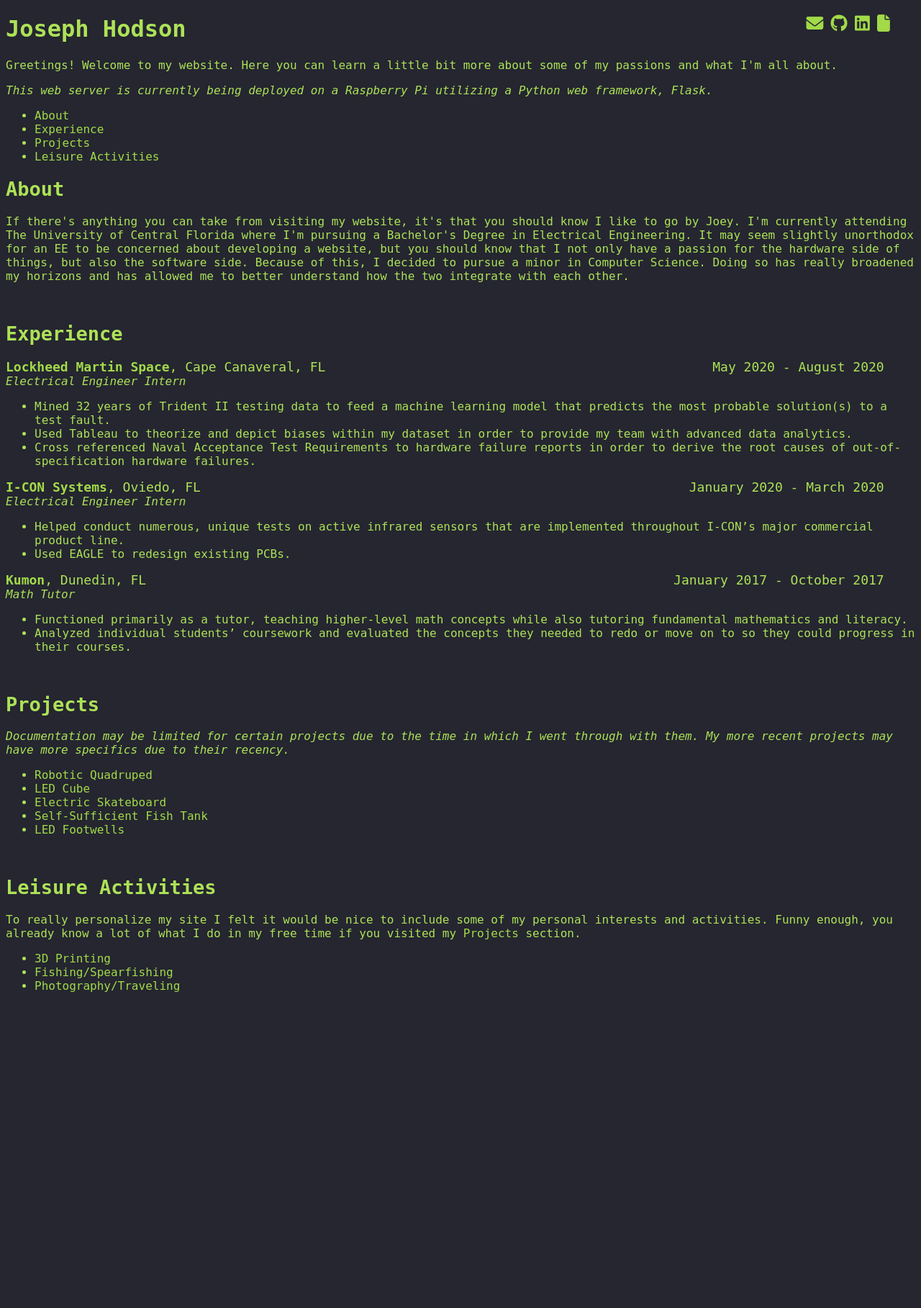
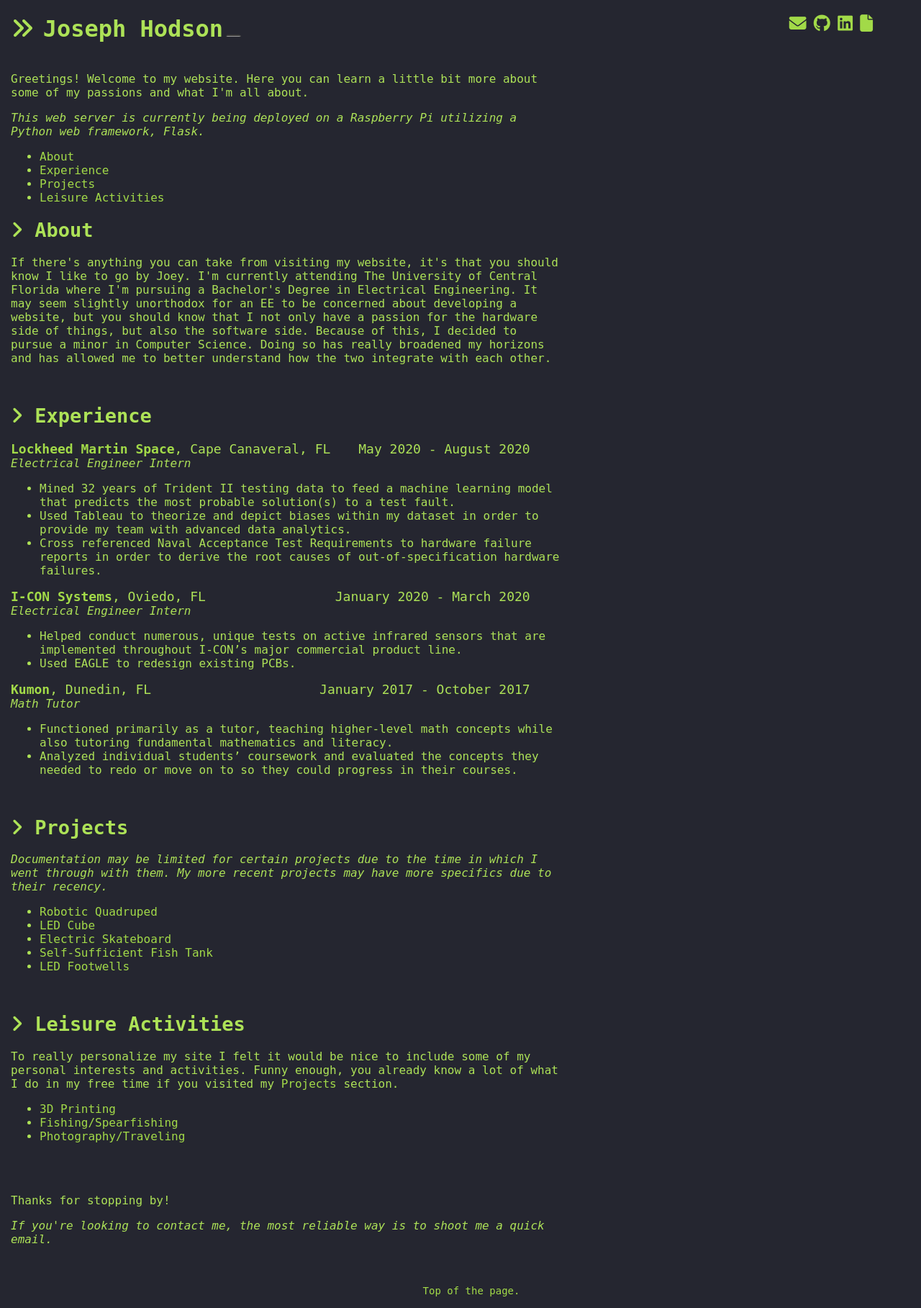
Before and after one commit to Joeyhodson/Personal-Website, a Flask app: page / in a window 1280 px wide. Shown: the whole page at 72% size. Before the commit the page ends 1378 px from the top, so only its background shows below. Run offline with Flask 2, Linux system fonts and the light colour scheme; some libraries are stand-ins or nearby versions.

Commit message:
Added margins on the main page. Added invisible anchors for better reference placement. Added a cursor gif in scrolling header for aesthetics/ added terminal arrows to give it a greater command prompt feel.

```diff
--- a/static/style.css
+++ b/static/style.css
@@ -4,10 +4,25 @@ body {
     font-size: 16px;
     background:rgb(37, 38, 48);
     color: rgb(173, 226, 87);
+    margin-left: 15px;
+    margin-right: 500px;
+    margin-bottom: 25px;
+}
+
+.footer {
+    position: absolute;
+    font-size: 14px;
+    text-align: center;
+    background:rgb(37, 38, 48);
+    color: rgb(173, 226, 87);
+    vertical-align: center;
+    width: 100%;
+    margin:0 auto;
 }
 
 .scrollHeader {
-    position:fixed;
+    position: fixed;
+    -webkit-transform: translateZ(0);
     width:100%;
     top:0;
     background:rgb(37, 38, 48);
@@ -16,6 +31,10 @@ body {
 
 .smaller {
     font-size: 17px;
+}
+
+.smallSpace {
+    font-size: 7px;
 }
 
 .companyFont {
--- a/templates/index.html
+++ b/templates/index.html
@@ -11,25 +11,30 @@
 
     <div class="scrollHeader">
         <h1>
-            Joseph Hodson<span class='smaller'><span style="float:right;">
+            <i class="fas fa-angle-double-right"></i><span class='smallSpace'>&nbsp;&nbsp;&nbsp;</span>Joseph Hodson<span class='smallSpace'>&nbsp;</span><IMG SRC="static/cursor.gif">
+            <span class='smaller'><span style="float:right;">
             <a href="mailto:Josephahodson@gmail.com"><i class="fas fa-envelope" style="font-size: 1.4em;"></i></a>
             <!-- <a href="www.google.com"><i class="fas fa-mobile "style="font-size: 1.4em;"></i></a> -->
             <a href="https://github.com/Joeyhodson"><i class="fab fa-github "style="font-size: 1.4em;"></i></a>
             <a href="https://www.linkedin.com/in/joseph-a-hodson/"><i class="fab fa-linkedin "style="font-size: 1.4em;"></i></a>
             <a href="/resume"><i class="fas fa-file"style="font-size: 1.4em;"></i></a>
-            &nbsp;&nbsp;&nbsp;&nbsp;</span></span>
+            &nbsp;&nbsp;&nbsp;&nbsp;&nbsp;&nbsp;&nbsp;</span></span>
         </h1>
     </div>
 
     <body>
-        <!-- breaks below are due to scrolling header -->
-        <br><br><br>
+
+        <!-- Top of the page reference anchor -->
+        <a name="ref5"></a><br><br><br><br>
+
         <p>Greetings! Welcome to my website. Here you can learn a little bit more about some of my passions and what I'm all about. </p>
         <p><i>This web server is currently being deployed on a Raspberry Pi utilizing a Python web framework, Flask.</i></p>
 
         <ul>
             <li><a href="#ref1">About</a></li>
-            <li><a href="#ref2">Experience</a></li>
+            <li><a href="#ref2">Experience</a>
+                <!-- Invisible reference anchor // bad practice? -->
+                        <a name="ref1"></a></li>
             <li><a href="#ref3">Projects</a></li>
             <li><a href="#ref4">Leisure Activities</a></li>
         </ul>
@@ -38,10 +43,12 @@
 
 
         <!-- About -->
-        <h2><span class='topicFont'><a name="ref1">About</a></span></h2>
+        <h2><span class='topicFont'><i class="fas fa-angle-right"></i>&nbsp;About</span></h2>
         <p>
             If there's anything you can take from visiting my website, it's that you should know I like to go by Joey.
             I'm currently attending The University of Central Florida where I'm pursuing a Bachelor's Degree in Electrical Engineering.
+            <!-- Invisible reference anchor -->
+                   <a name="ref2"></a>
             It may seem slightly unorthodox for an EE to be concerned about developing a website, but you should know that I not only have a passion for the hardware side of things,
             but also the software side. Because of this, I decided to pursue a minor in Computer Science. Doing so has really broadened my horizons and has
             allowed me to better understand how the two integrate with each other.
@@ -49,7 +56,7 @@
 
 
         <!-- Experience -->
-        <br><h2><span class='topicFont'><a name="ref2">Experience</a></span></h2>
+        <br><h2><span class='topicFont'><i class="fas fa-angle-right"></i>&nbsp;Experience</span></h2>
         <p>
             <span class='companyFont'><b><a href="https://www.lockheedmartin.com/">Lockheed Martin Space</a></b>, Cape Canaveral, FL &nbsp;&nbsp;<span style="float:right;">May 2020 - August 2020&nbsp;&nbsp;&nbsp;&nbsp;</span></span>
             <br><i>Electrical Engineer Intern</i>
@@ -72,25 +79,29 @@
             <br><i>Math Tutor</i>
             <ul>
                 <li>Functioned primarily as a tutor, teaching higher-level math concepts while also tutoring fundamental mathematics and literacy.</li>
+                    <!-- Invisible reference anchor -->
+                          <a name="ref3"></a>
                 <li>Analyzed individual students’ coursework and evaluated the concepts they needed to redo or move on to so they could progress in their courses.</li>
             </ul>
         </p>
 
 
         <!-- Projects -->
-        <br><h2><span class='topicFont'><a name="ref3">Projects</a></span></h2>
+        <br><h2><span class='topicFont'><i class="fas fa-angle-right"></i>&nbsp;Projects</span></h2>
         <p><i>Documentation may be limited for certain projects due to the time in which I went through with them. My more recent projects may have more specifics due to their recency.</i></p>
         <ul>
             <li><a href="/resume">Robotic Quadruped</a></li>
             <li><a href="/resume">LED Cube</a></li>
             <li><a href="/resume">Electric Skateboard</a></li>
             <li><a href="/resume">Self-Sufficient Fish Tank</a></li>
+                <!-- Invisible reference anchor -->
+                        <a name="ref4"></a>
             <li><a href="/resume">LED Footwells</a></li>
         </ul>
 
 
         <!-- Leisure Activities -->
-        <br><h2><span class='topicFont'><a name="ref4">Leisure Activities</a></span></h2>
+        <br><h2><span class='topicFont'><i class="fas fa-angle-right"></i>&nbsp;Leisure Activities</span></h2>
         <p>
             To really personalize my site I felt it would be nice to include some of my personal interests and activities. Funny enough, you already know a lot of what I do in my free time if you visited my <a href="#ref3">Projects</a> section.
         </p>
@@ -99,13 +110,28 @@
             <li><a href="/resume">Fishing/Spearfishing</a></li>
             <li><a href="/resume">Photography/Traveling</a></li>
         </ul>
-        <br>
+        <br><br>
 
         <!-- <span class='lastUpdated'><p>Latest update was on: <span id="demo"></span>.</p></span>
 
         <script>
             document.getElementById("demo").innerHTML = document.lastModified;
         </script> -->
+        <p>
+            Thanks for stopping by!
+        </p>
+        <p>
+            <i>If you're looking to contact me, the most reliable way is to shoot me a quick email.</i><br><br><br>
+        </p>
+
+        <!-- <span class="footer">
+            <br>
+            <center><a href="#ref5">Take me to the top</a></center>
+        </span> -->
+
+        <span class ='footer'>
+            <span style="float:center;"><a href="#ref5">Top of the page.</a></span><br><br>
+        </span>
 
     </body>
 
```
Also changed, not shown: static/cursor.gif (added), static/cursorOld.gif (added).
